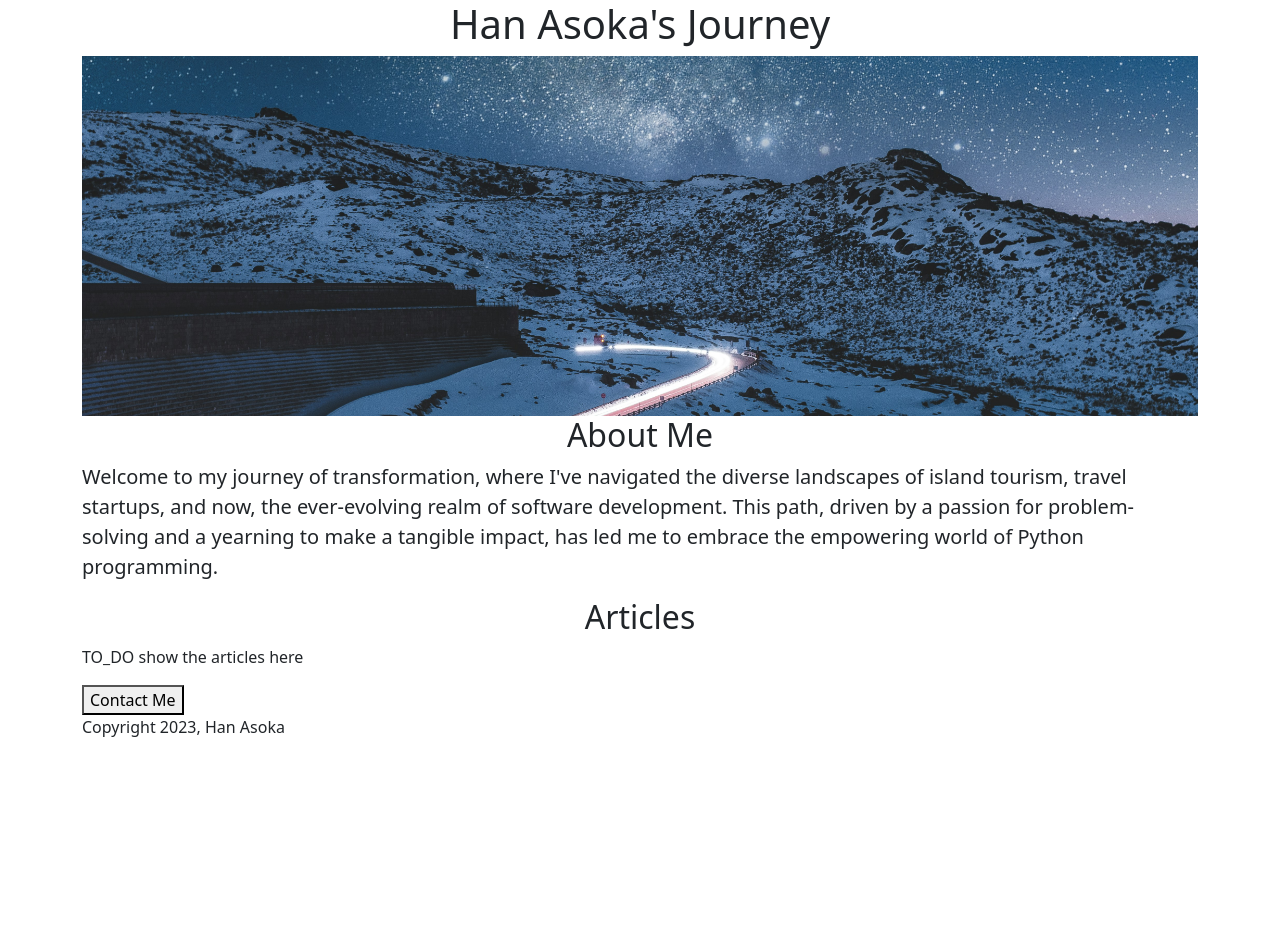
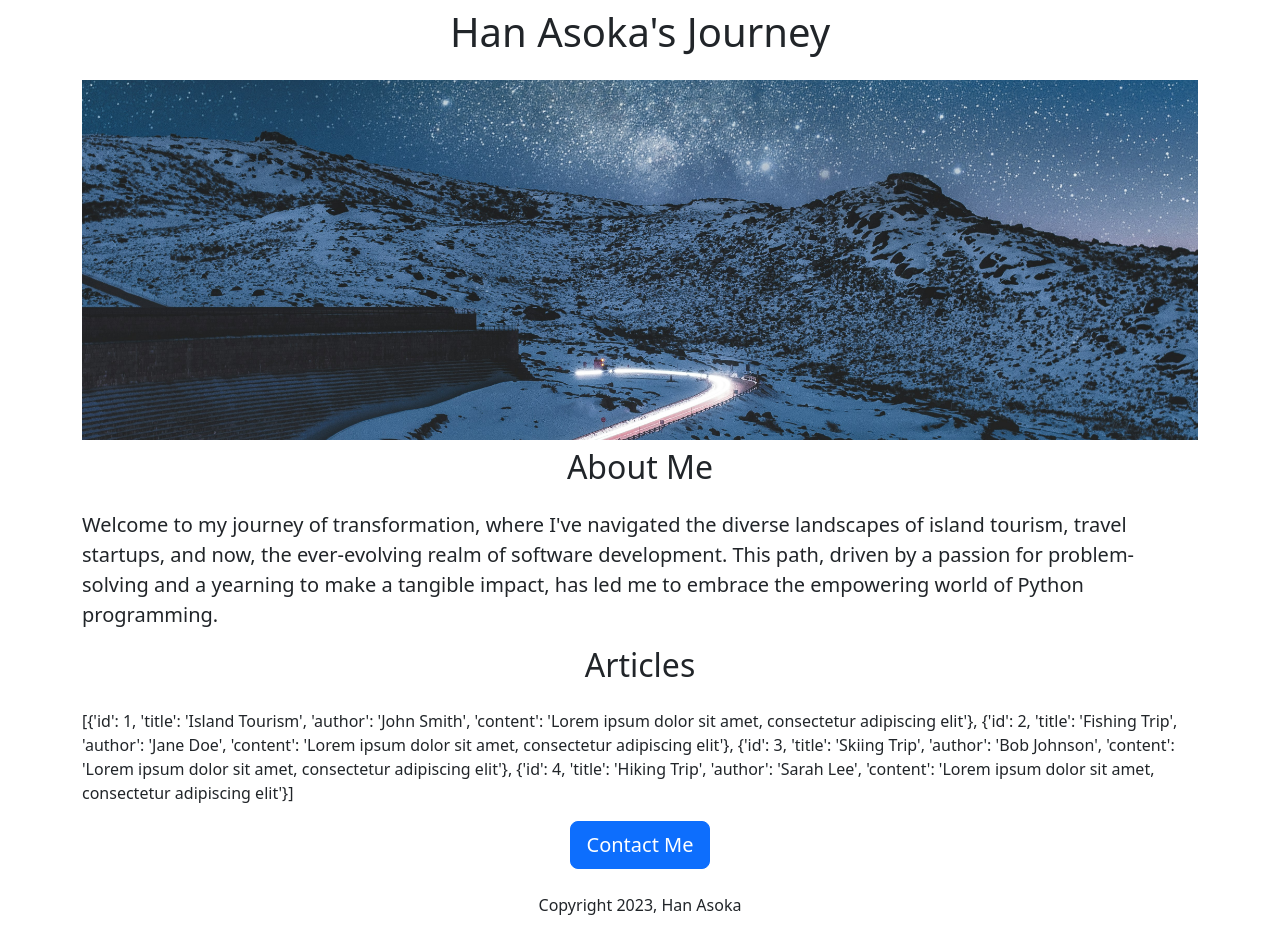
Before and after one commit to skylarasoka/journey, a Flask app: page / in a window 1280 px wide. Before the commit the page ends 737 px from the top, so only its background shows below. Run offline with Flask 3, Linux system fonts and the light colour scheme.

Commit message:
added some data on app.py

```diff
--- a/app.py
+++ b/app.py
@@ -2,10 +2,36 @@ from flask import Flask, render_template
 
 app = Flask(__name__)
 
+ARTICLES = [
+  {
+    "id": 1,
+    "title": "Island Tourism",
+    "author": "John Smith",
+    "content": "Lorem ipsum dolor sit amet, consectetur adipiscing elit"
+  },
+  {
+    "id": 2,
+    "title": "Fishing Trip",
+    "author": "Jane Doe",
+    "content": "Lorem ipsum dolor sit amet, consectetur adipiscing elit"
+  },
+  {
+    "id": 3,
+    "title": "Skiing Trip",
+    "author": "Bob Johnson",
+    "content": "Lorem ipsum dolor sit amet, consectetur adipiscing elit"
+  },
+  {
+    "id": 4,
+    "title": "Hiking Trip",
+    "author": "Sarah Lee",
+    "content": "Lorem ipsum dolor sit amet, consectetur adipiscing elit"
+  }
+]
 
 @app.route("/")
 def hello_world():
-  return render_template('home.html')
+  return render_template('home.html', jobs=ARTICLES, owner="Han Asoka")
 
 
 if __name__ == '__main__':
--- a/templates/home.html
+++ b/templates/home.html
@@ -16,15 +16,17 @@
   </head>
   <body>
     <div class="container">
-      <h1 class="text-center">Han Asoka's Journey</h1>
+      <h1 class="text-center mt-2 mb-4">{{owner}}'s Journey</h1>
       <img class="img-fluid" id="banner" src="{{ url_for('static', filename='banner.jpg') }}">
-      <h2 class="text-center">About Me</h2>
+      <h2 class="text-center mt-2 mb-4">About Me</h2>
       <p class="lead">Welcome to my journey of transformation, where I've navigated the diverse landscapes of island tourism, travel startups, and now, the ever-evolving realm of software development. This path, driven by a passion for problem-solving and a yearning to make a tangible impact, has led me to embrace the empowering world of Python programming.</p>
-      <h2 class="text-center">Articles</h2>
-      <p>TO_DO show the articles here</p>
-      <div>
-        <button>Contact Me</button>
-        <p>Copyright 2023, Han Asoka</p>
+      <h2 class="text-center mt-2 mb-4">Articles</h2>
+      <p>
+        {{jobs}}
+      </p>
+      <div class="text-center">
+        <button class="btn btn-primary btn-lg">Contact Me</button>
+        <p class="mt-4">Copyright 2023, Han Asoka</p>
       </div>
       </div>
     </div>
```
